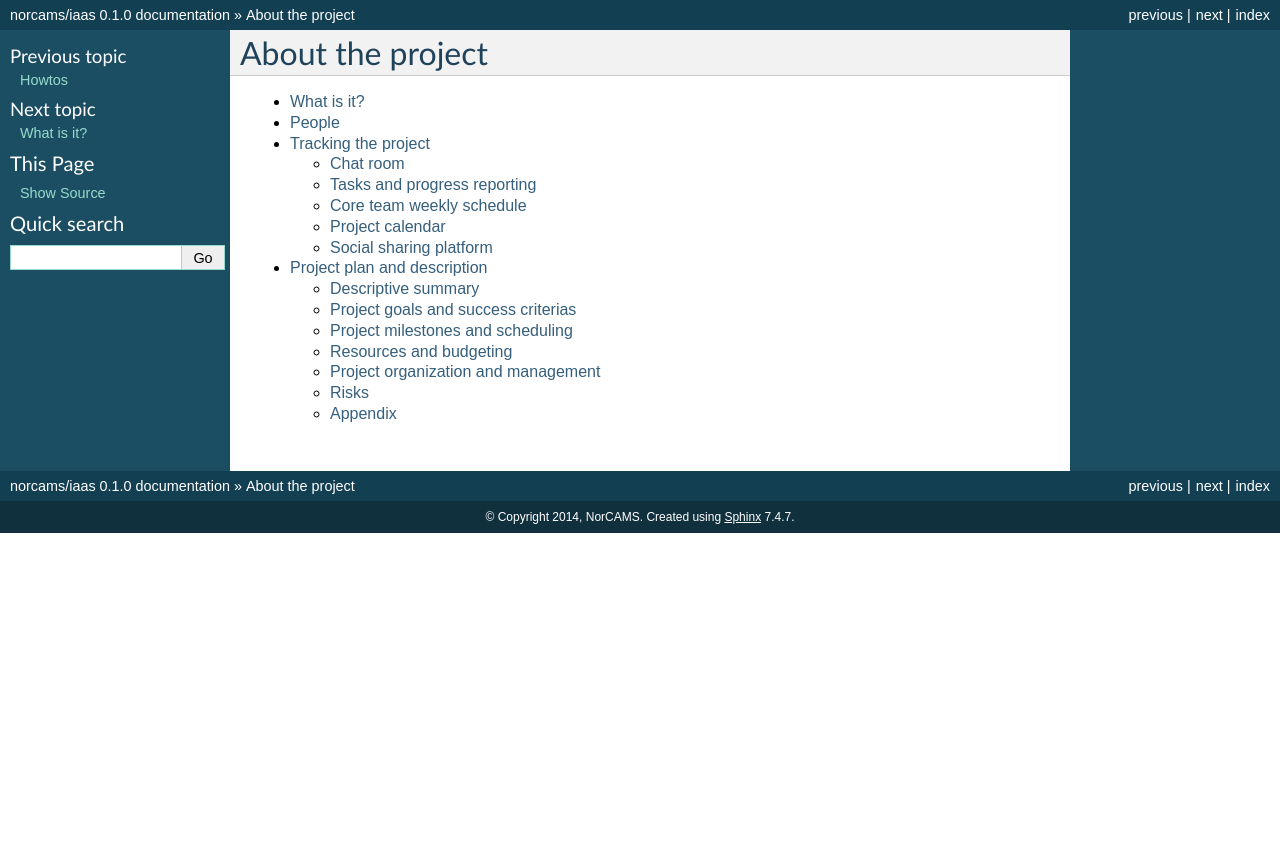
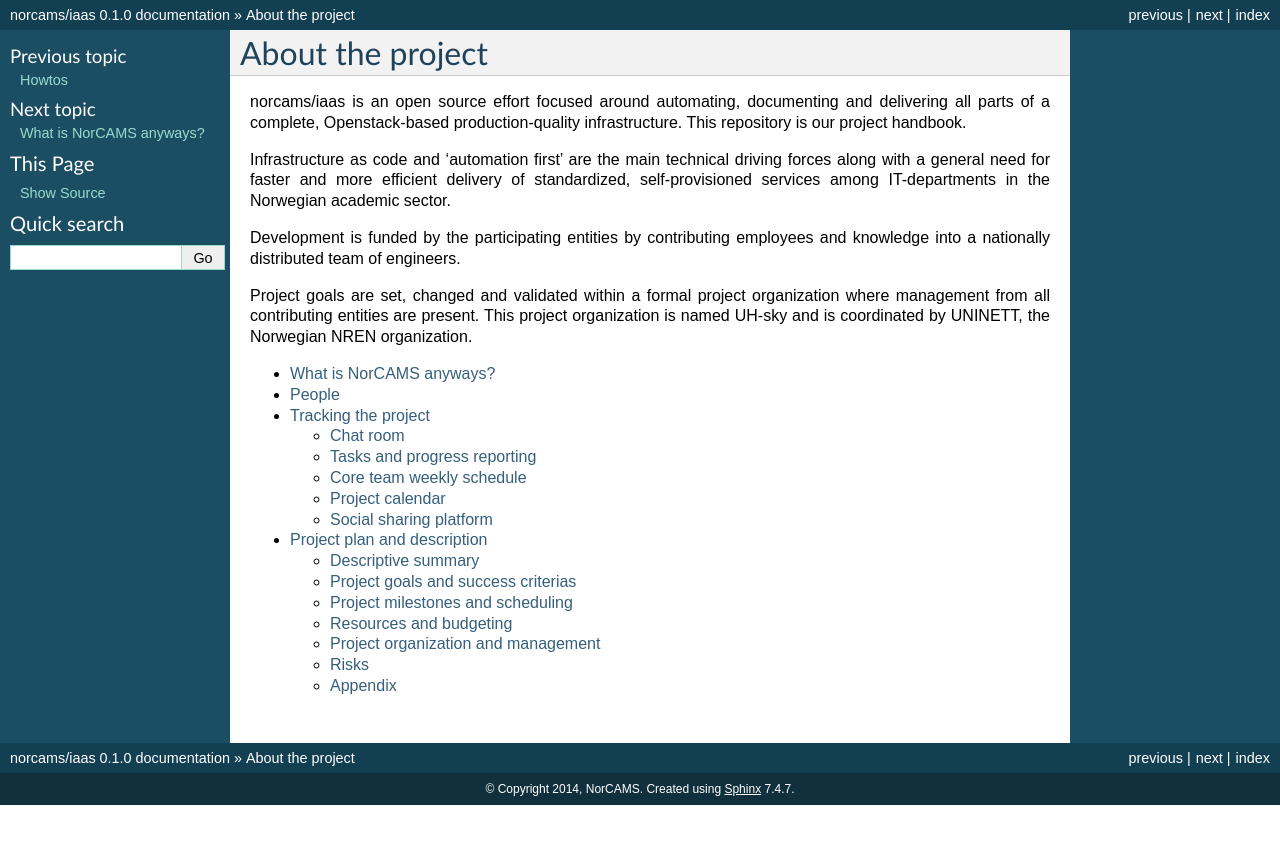
Before and after one commit to norcams/iaas, a Sphinx documentation site: the page built from docs/project/index.rst, in a window 1280 px wide. Shown: the top 844 px of the page. Built offline with Sphinx 7.4.7, drawn with Linux system fonts in a browser that asks for light colours.

```diff
--- a/docs/project/index.rst
+++ b/docs/project/index.rst
@@ -2,10 +2,27 @@
 About the project
 =================
 
+norcams/iaas is an open source effort focused around automating, documenting
+and delivering all parts of a complete, Openstack-based production-quality
+infrastructure. This repository is our project handbook.
+
+Infrastructure as code and 'automation first' are the main technical driving
+forces along with a general need for faster and more efficient delivery of
+standardized, self-provisioned services among IT-departments in the Norwegian
+academic sector.
+
+Development is funded by the participating entities by contributing employees
+and knowledge into a nationally distributed team of engineers.
+
+Project goals are set, changed and validated within a formal project
+organization where management from all contributing entities are present. This
+project organization is named UH-sky and is coordinated by UNINETT, the
+Norwegian NREN organization.
+
 .. toctree::
     :maxdepth: 2
 
-    what
+    norcams
     people
     tracking
     plan
--- a/docs/project/what.rst
+++ /dev/null
@@ -1,3 +0,0 @@
-===========
-What is it?
-===========
```
Also changed, not shown: README.rst (+9 -22 lines), docs/project/norcams.rst (added, +35 -0 lines).
